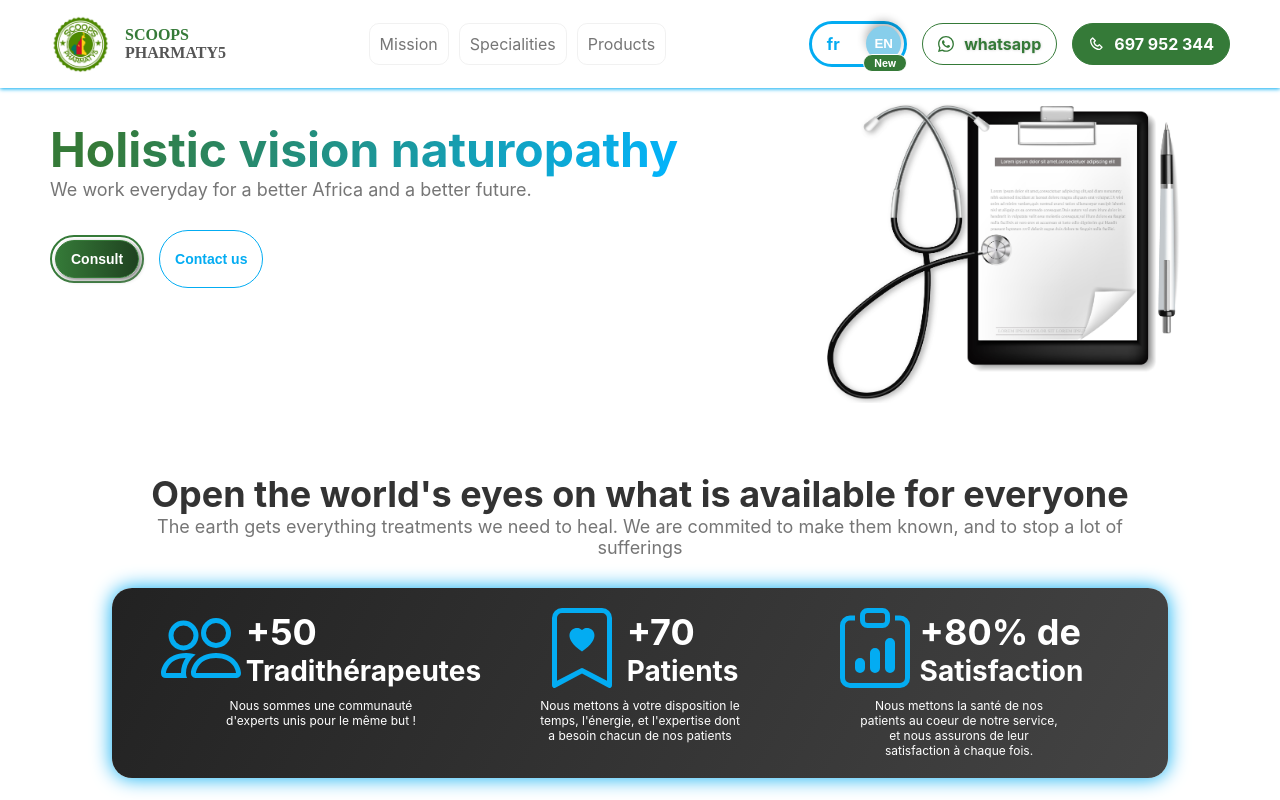
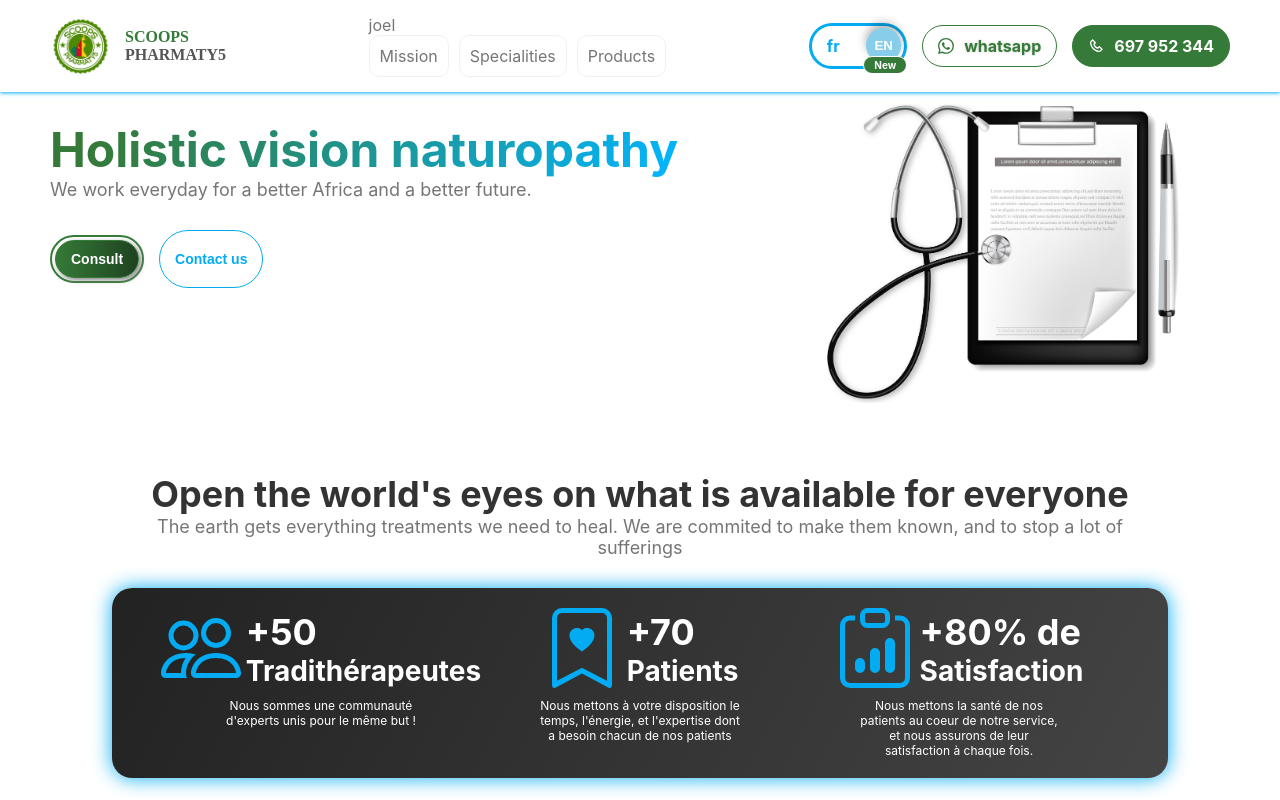
Before and after one commit to the-prince237/scoops-pharmaty5, a React (Create React App) app: page / in a window 1280 px wide. Shown: the top 800 px of the page. Built offline with nearby package versions, Linux system fonts and the light colour scheme.

Commit message:
testing update with joel

```diff
--- a/src/containers/Header/Header.jsx
+++ b/src/containers/Header/Header.jsx
@@ -18,6 +18,7 @@ const Header = () => {
     <header>
       <div className='logo'><img src={logo} alt="scoops-pharmacy" data-aos="fade-right" /><span className='logo--text'>SCOOPS <span className='black'>PHARMATY5</span></span></div>
       <nav className='large-nav'>
+        <span>joel</span>
         <ul>
           <li className='nav-link'><div className='link-dot'/><a href="#mission">{`${language === "fr" ? "Mission" : "Mission"}`}</a></li>
           <li className='nav-link'><div className='link-dot'/><a href="#specs">{`${language === "fr" ? "Spécialités" : "Specialities"}`}</a></li>
```
